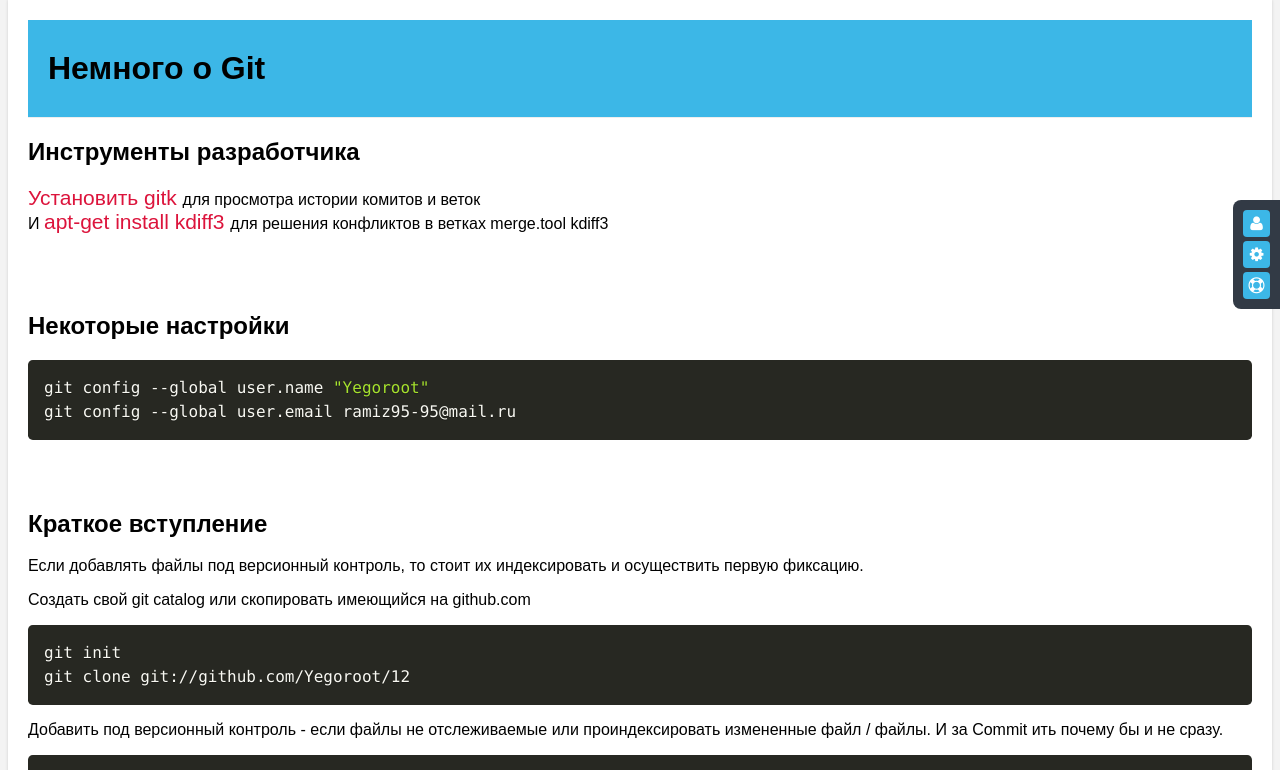
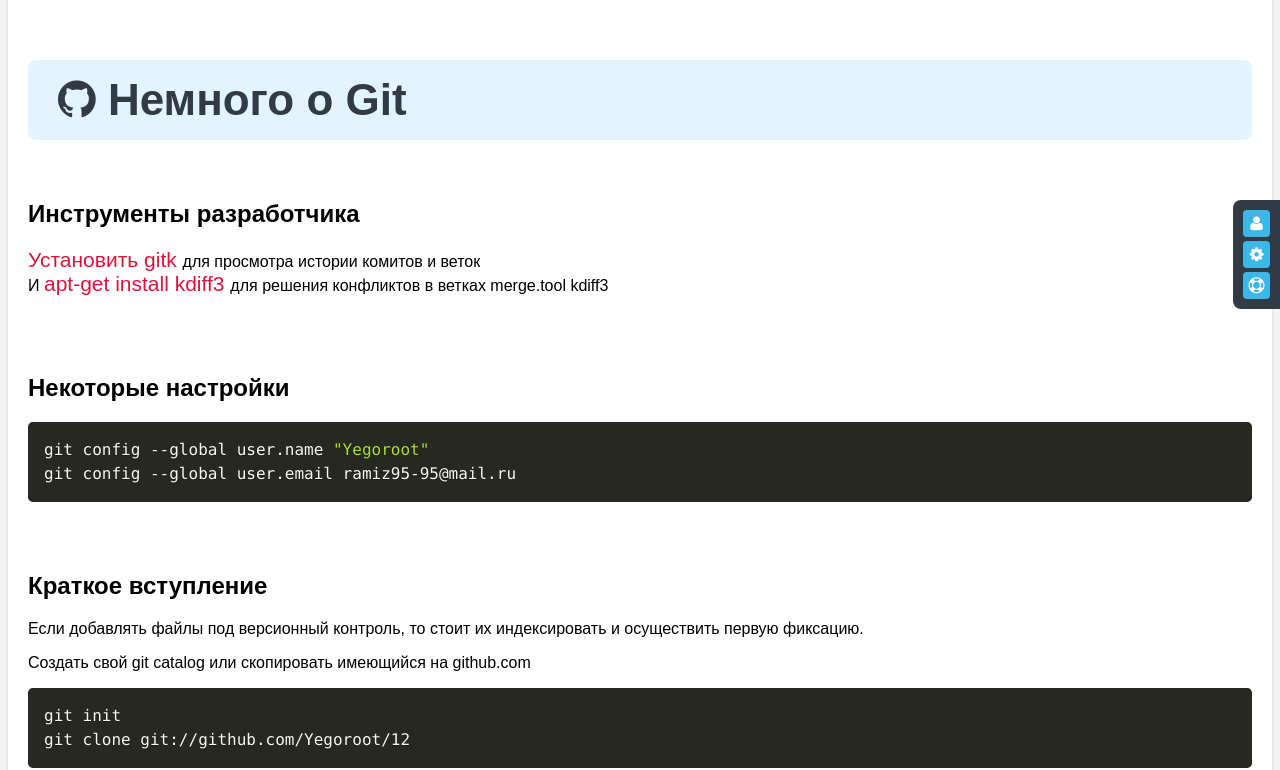
Before and after one commit to Yegoroot/helpGit, a plain HTML site: page index.html in a window 1280 px wide. Shown: the top 770 px of the page. Drawn offline with Linux system fonts and the light colour scheme.

Commit message:
edit heade -- logo git color margin

```diff
--- a/css/style.css
+++ b/css/style.css
@@ -10,8 +10,23 @@ a, a:hover {text-decoration: none;}
     text-align: justify;
     box-shadow: 0 0 3px rgba(0,0,0,0.15);
 }
-#header {padding: 30px 0; margin-bottom: 10px; background: #3CB7E7; border-bottom: 1px solid #eee}
-#header h1 {padding-left: 20px; margin: 0;}
+#header {
+    padding: 15px 30px;
+    border-radius: 8px;
+    font-size: 22px;
+    margin-bottom: 52px;
+    /* text-align: center; */
+    background: rgba(60, 183, 231, 0.14);
+    margin: 0px auto;
+    display: block;
+    /* width: 327px; */
+    /* float: right; */
+    color: #323a45;
+    border-bottom: 0px;
+    margin-top: 40px;
+    margin-bottom: 60px;
+}
+#header h1 { margin: 0;}
 #header h1 a {color: #323A45;}
 #header h1 a:hover {color: #efefef;}
 
--- a/index.html
+++ b/index.html
@@ -2,15 +2,18 @@
 <html>
 <head>
   <meta charset="UTF-8">
-  <title>Фиксированное боковое меню</title>
+  <title>Немного о git</title>
   <link rel="stylesheet" type="text/css" href="css/style.css">
   <link rel="stylesheet" type="text/css" href="css/font-awesome.min.css">
 </head>
 <body>
 <div class="wrapper">
-  <div id="header">
-  <h1>Немного о Git</h1>
-  </div>
+
+    <div id="header">
+        <h1> <i class="fa fa-github" aria-hidden="true"></i>   Немного о Git</h1>
+    </div>
+   <div style="clear:both"></div>
+
   <nav id="sidebar-menu">
     <ul>
       <li>
@@ -64,7 +67,6 @@ span.metka {
 }
 .container {
     padding-bottom: 42px;}
-
 
 
 </style>
```
